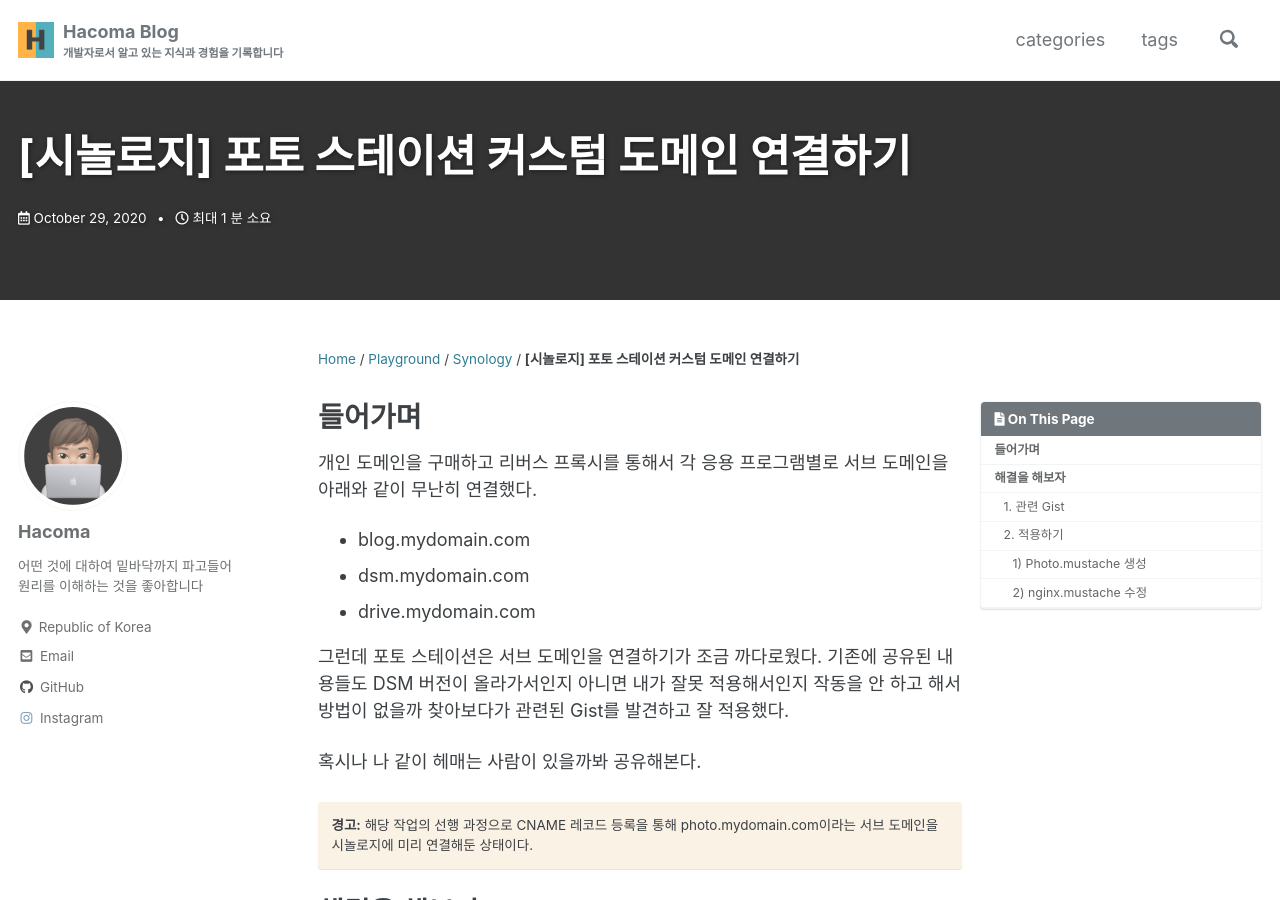
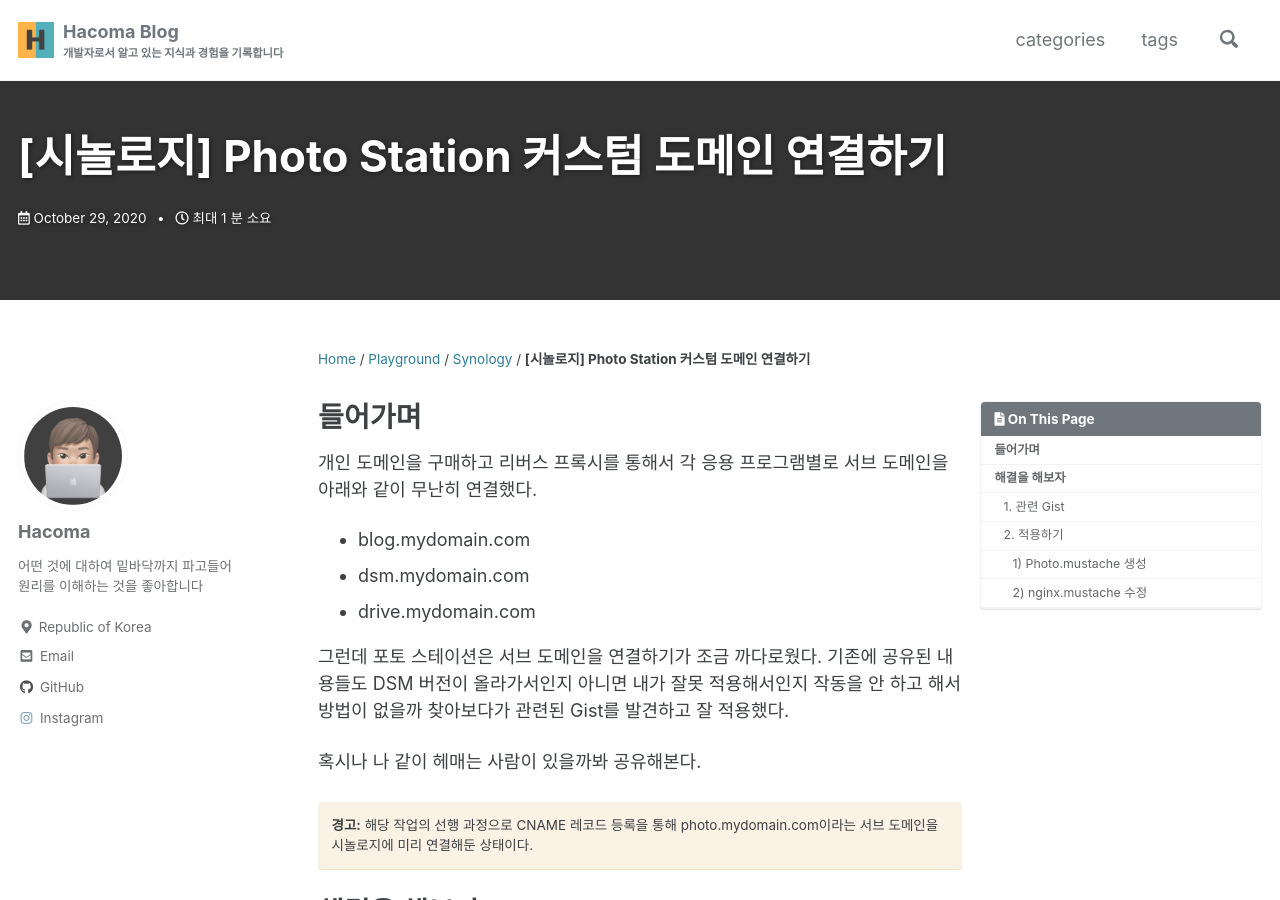
Before and after one commit to hacoma/hacoma.github.io, a Jekyll site: the page built from _posts/playground/synology/2020-10-29-synology-photostation-apply-custom-domain.md, in a window 1280 px wide and 900 px high. Built offline with Jekyll 4.4.1, drawn with Linux system fonts in a browser that asks for light colours; cached includes are drawn as plain includes; comment, search, counter and statistics services are not loaded; some of the changed text lies outside the part shown.

Commit message:
fix: renaming post [시놀로지] 포토 스테이션 커스텀 도메인 연결하기 to [시놀로지] Photo Station 커스텀 도메인 연결하기

```diff
--- a/_posts/playground/synology/2020-10-29-synology-photostation-apply-custom-domain.md
+++ b/_posts/playground/synology/2020-10-29-synology-photostation-apply-custom-domain.md
@@ -1,7 +1,7 @@
 ---
-title: "[시놀로지] 포토 스테이션 커스텀 도메인 연결하기"
+title: "[시놀로지] Photo Station 커스텀 도메인 연결하기"
 excerpt: ""
-last_modified_at: 2020-10-29T23:30+09:00
+last_modified_at: 2020-11-04T21:30+09:00
 header:
   overlay_color: "#333"
 categories:
@@ -27,7 +27,6 @@ tags:
 
 **경고:** 해당 작업의 선행 과정으로 CNAME 레코드 등록을 통해 photo.mydomain.com이라는 서브 도메인을 시놀로지에 미리 연결해둔 상태이다.
 {: .notice--warning}
-
 
 # 해결을 해보자
 
```
